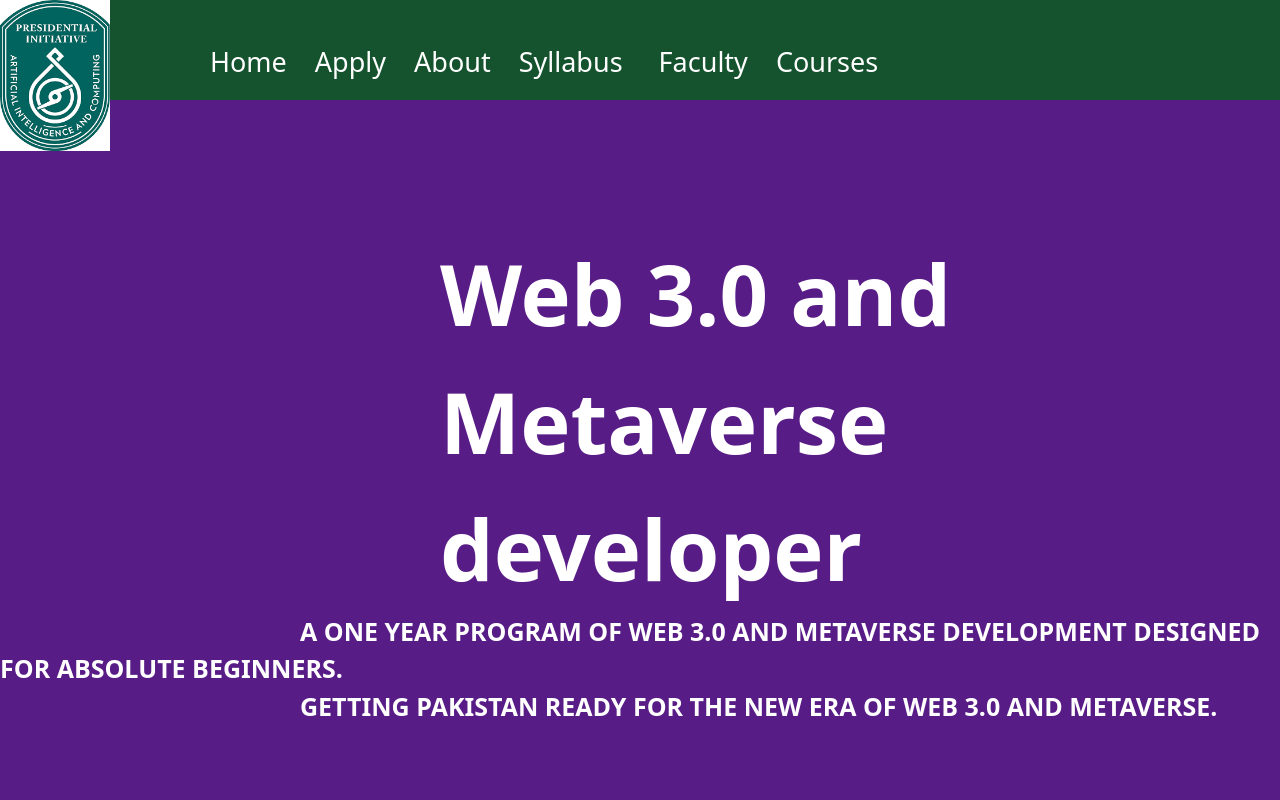
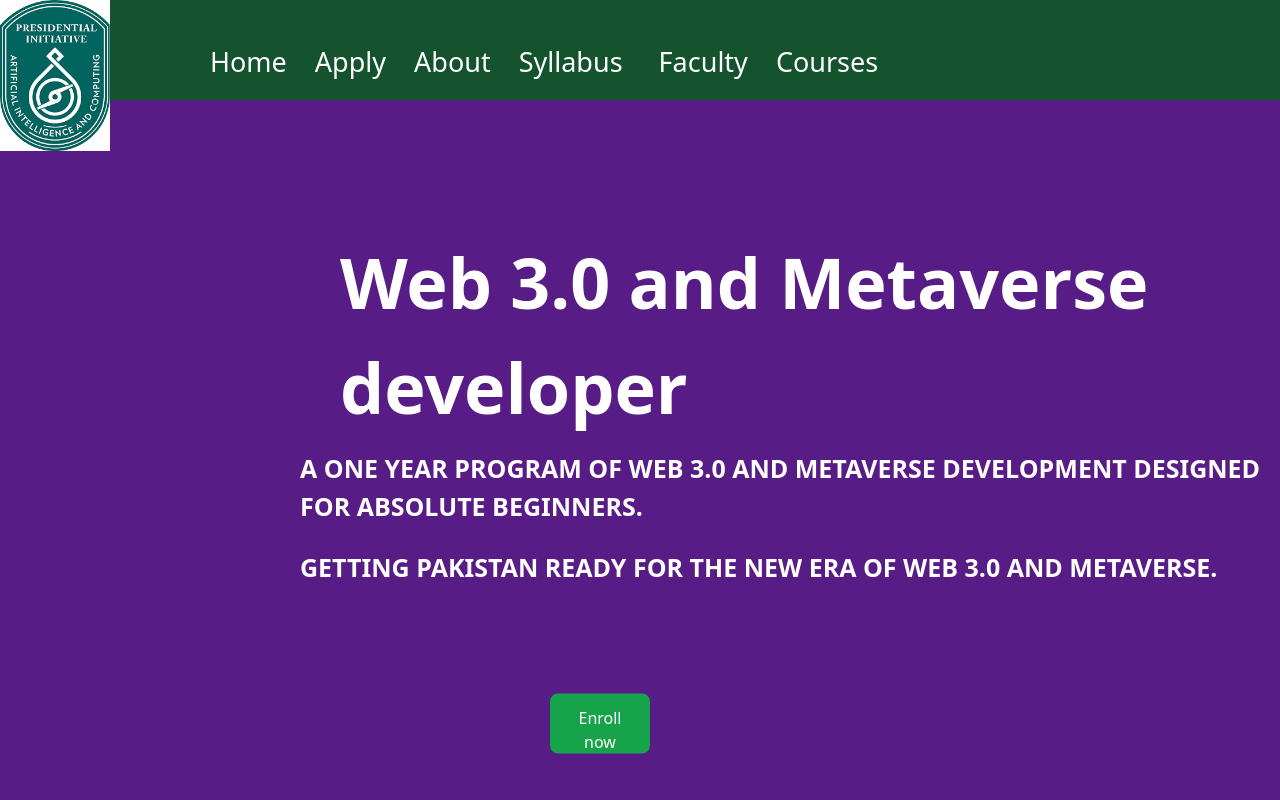
Before and after one commit to syedshahmirsultan/PIAIC, a Next.js app: page /Web in a window 1280 px wide. Shown: the top 800 px of the page. Built offline with nearby package versions, Linux system fonts and the light colour scheme.

Commit message:
Update page.tsx

```diff
--- a/app/Web/page.tsx
+++ b/app/Web/page.tsx
@@ -3,9 +3,9 @@
 export default function Web(){
     return(
         <div>  <div className="h-[800px] w-2/2 bg-purple-900">
-        <h1 className="text-[85px] ml-[440px] text-white pt-[130px] font-extrabold">Web 3.0 and Metaverse developer </h1>
-        <text className="pt-[10px] text-[25px] ml-[300px] text-white font-extrabold">A ONE YEAR PROGRAM OF WEB 3.0 AND METAVERSE DEVELOPMENT DESIGNED FOR ABSOLUTE BEGINNERS.</text>
-<br/><text className="text-[25px] ml-[300px] text-white font-extrabold">GETTING PAKISTAN READY FOR THE NEW ERA OF WEB 3.0 AND METAVERSE.</text>
+        <h1 className="text-[70px] ml-[340px] text-white pt-[130px] font-extrabold">Web 3.0 and Metaverse developer </h1>
+        <p className="pt-[10px] text-[25px] ml-[300px] text-white font-extrabold">A ONE YEAR PROGRAM OF WEB 3.0 AND METAVERSE DEVELOPMENT DESIGNED FOR ABSOLUTE BEGINNERS.</p>
+<br/><p className="text-[25px] ml-[300px] text-white font-extrabold">GETTING PAKISTAN READY FOR THE NEW ERA OF WEB 3.0 AND METAVERSE.</p>
        <div className="ml-[-50px] mt-[150px]"><Button><Link href="https://portal.piaic.org/signup">Enroll now</Link></Button></div></div>
 
         </div>
```
